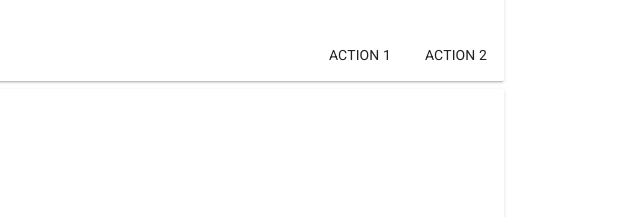
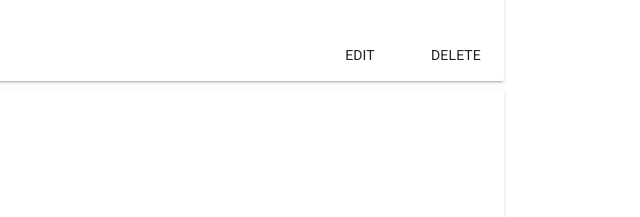
Before and after one commit to BrightlineLaw/app, an Electron app: page index.html at #!/dashboard in a window 1200 px wide. Shown: the part 186-403 px from the top of the page, 560-1200 px from the left. Drawn offline with Linux system fonts and the light colour scheme.

Commit message:
stash / commit before revert

```diff
--- a/views/dashboard.html
+++ b/views/dashboard.html
@@ -22,8 +22,8 @@
 		   		<p>Card content</p>
 		 	</md-card-content>
 		 	<div class="md-actions" layout="row" layout-align="end center">
-		   		<md-button>Action 1</md-button>
-		   		<md-button>Action 2</md-button>
+		   		<md-button>Edit</md-button>
+		   		<md-button>Delete</md-button>
 		 	</div>
 		</md-card>
 
```
